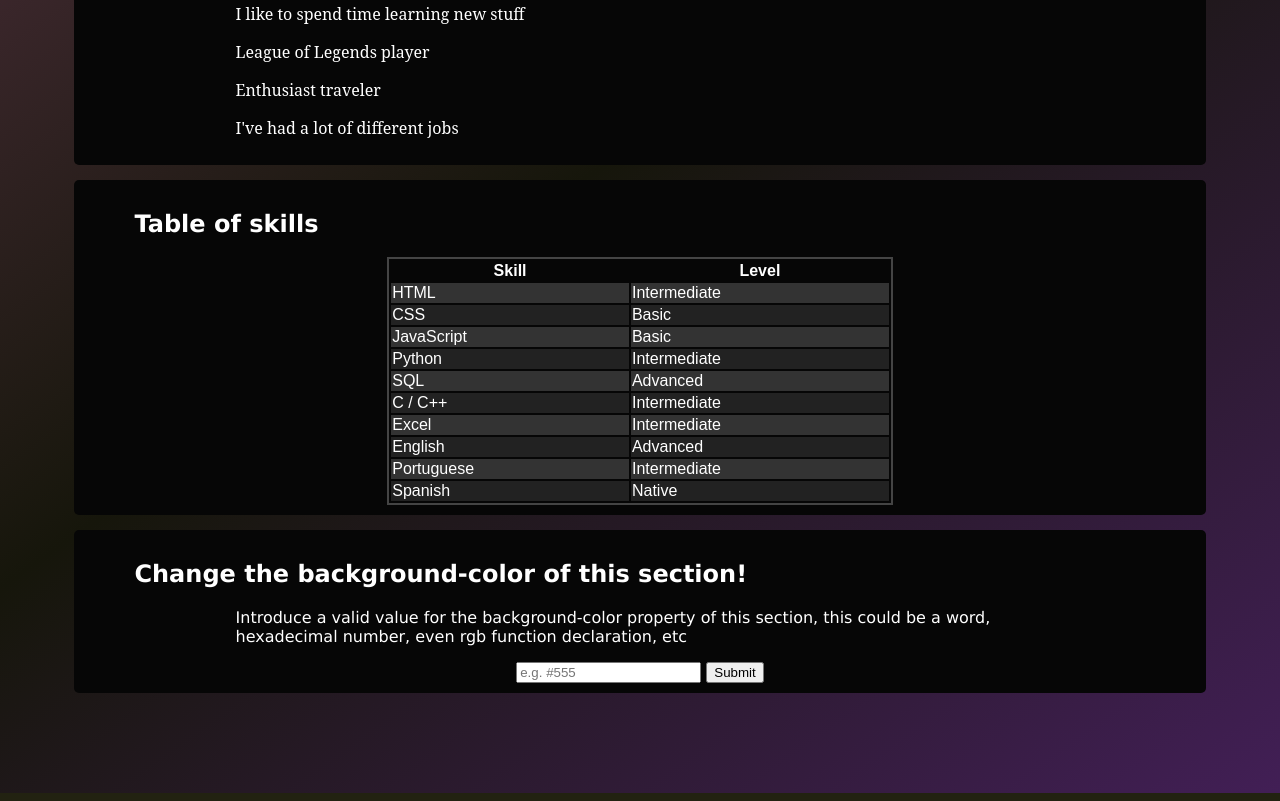
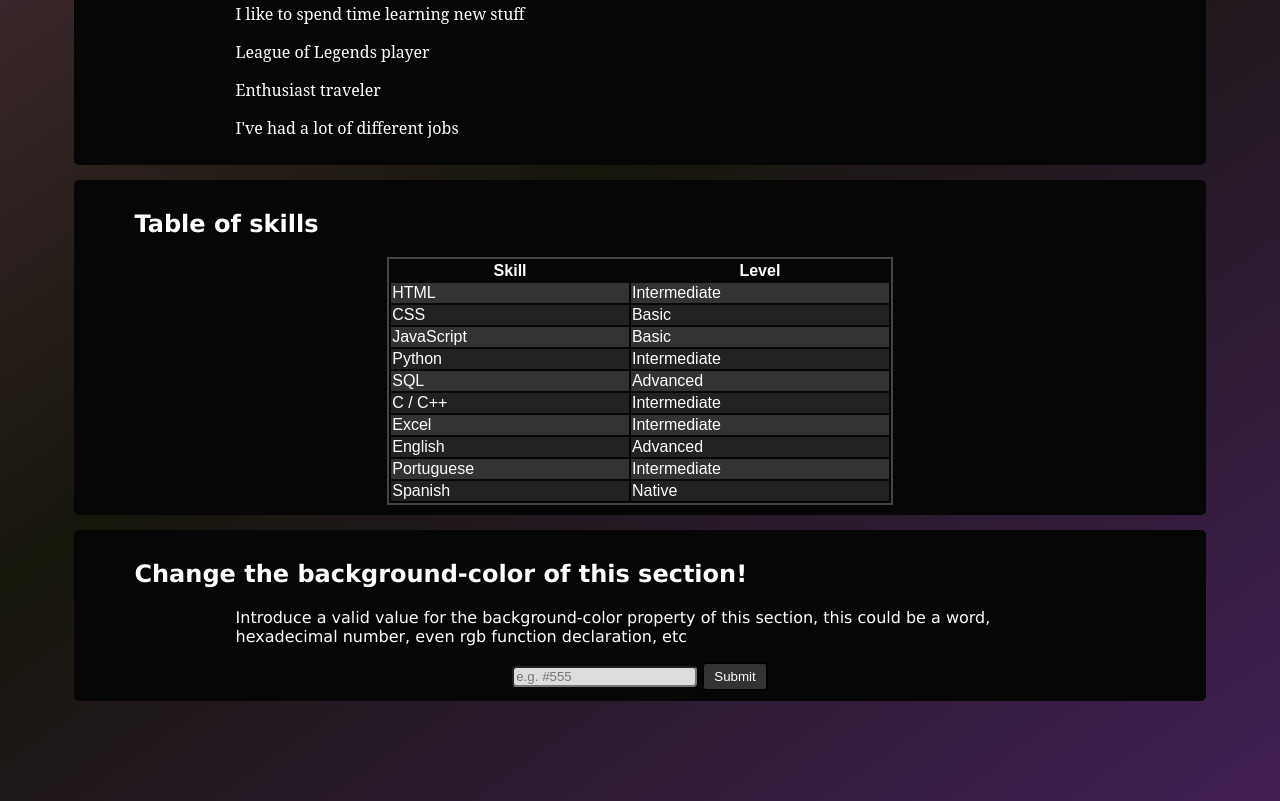
Before and after one commit to LucianoBaldoFagioli/LucianoBaldoFagioli.github.io, a plain HTML site: page index.html in a window 1280 px wide. Shown: the part 513-1314 px from the top of the page. Drawn offline with Linux system fonts and the light colour scheme.

Commit message:
fourth commit

```diff
--- a/styles.css
+++ b/styles.css
@@ -11,10 +11,10 @@ body {
 
 .content {
     background-color: #060606;
-    width: 80%;
     margin: 15px auto;
     padding: 10px 60px;
     border-radius: 5px;
+    width: 80%;
 }
 
 .content:hover {
@@ -65,3 +65,24 @@ table {
 #holder {
     text-align: center;
 }
+
+#mytext {
+    background-color: #ddd;
+    border-radius: 4px;
+}
+
+#submit-button {
+    background-color: #333;
+    color: white;
+    border: solid black 2px;
+    padding: 5px 10px;
+    border-radius: 4px;
+}
+
+#submit-button:hover {
+    background-color: #444;
+}
+
+#submit-button:active {
+    background-color: #555;
+}
```
